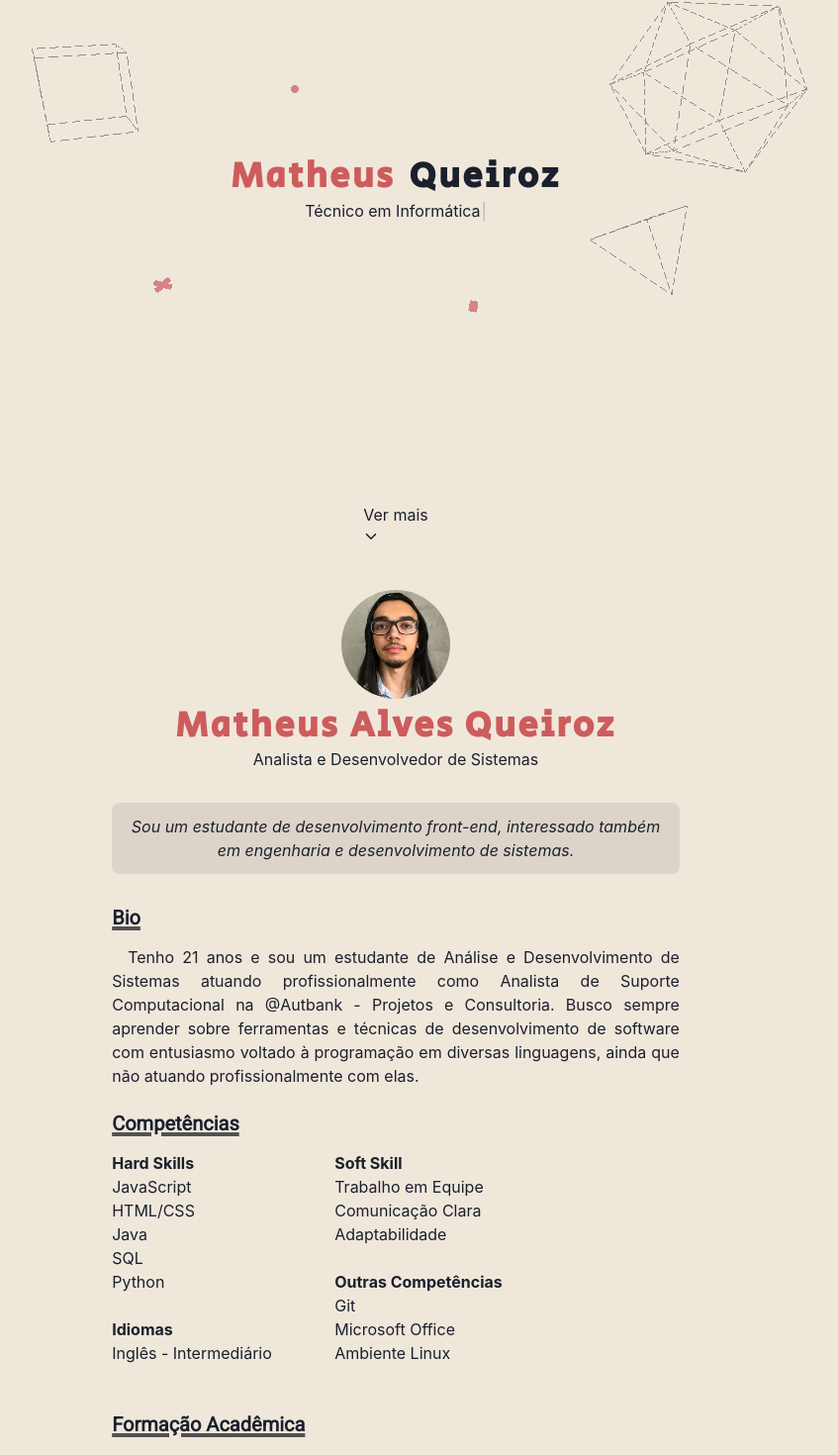
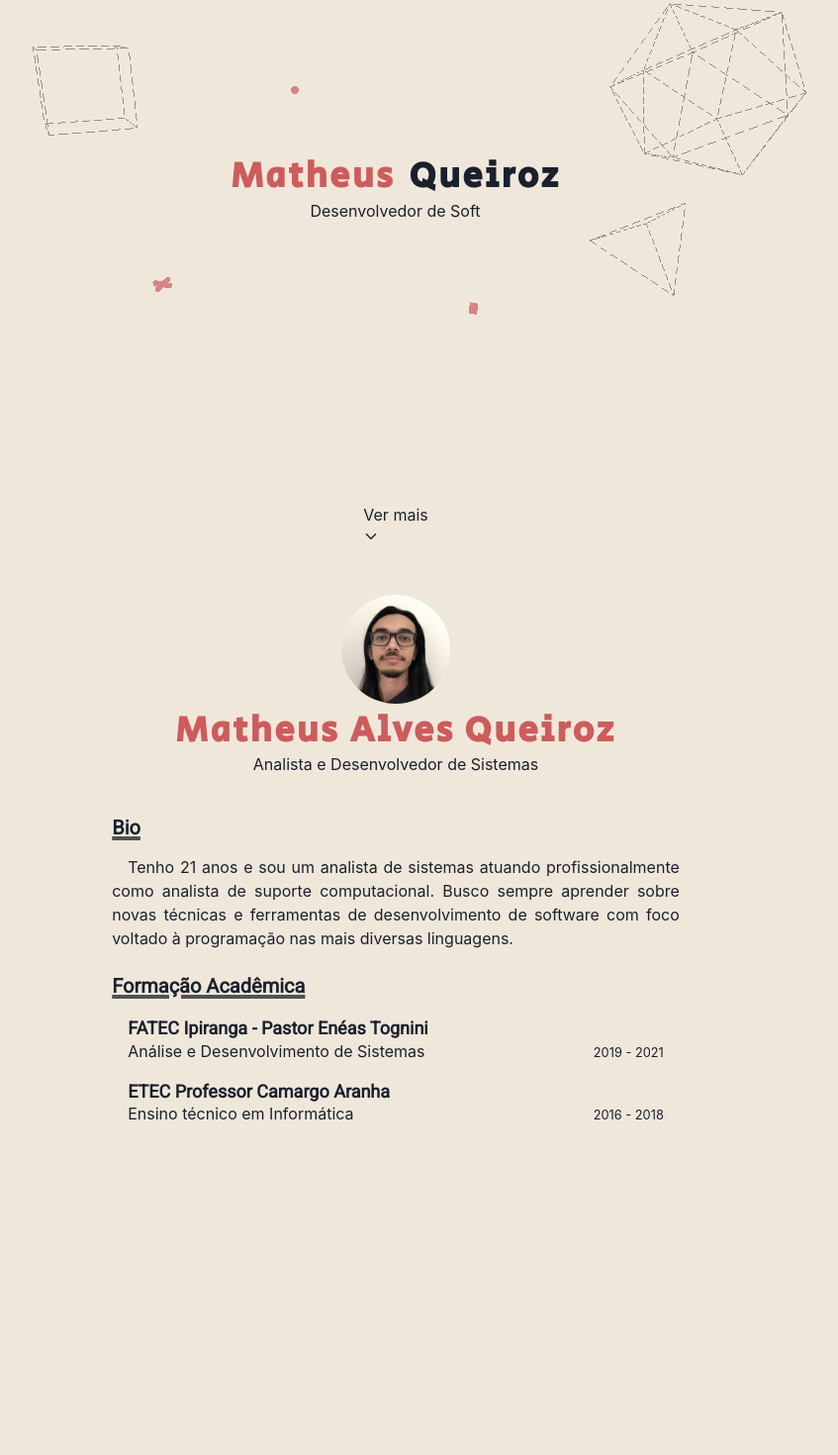
Before and after one commit to math-queiroz/homepage, a Next.js app: page / in a window 1280 px wide. Shown: the part 214-1684 px from the top of the page at 99% size, without its empty margins (240-1087 px from the left). After the commit the page ends 1412 px from the top, so only its background shows below. Built offline with nearby package versions, Linux system fonts and the light colour scheme.

Commit message:
refactor: tweaked some layouts and infos

```diff
--- /dev/null
+++ b/components/centralized-box.js
@@ -0,0 +1,24 @@
+import {
+    Box
+} from '@chakra-ui/react'
+
+const CentralizedBox = ({ children, id, style }) => {
+    return (
+        <Box
+            id={id}
+            style={{
+                display: 'flex',
+                flexDirection: 'column',
+                height: 'calc(100vh - 190px)',
+                width: '100vw',
+                alignItems: 'center',
+                justifyContent: 'center',
+                ...style
+            }}
+        >
+            {children}
+        </Box>
+    )
+}
+
+export default CentralizedBox
--- a/components/centralized-container.js
+++ /dev/null
@@ -1,24 +0,0 @@
-import {
-    Container,
-    Box
-} from '@chakra-ui/react'
-
-const CentralizedContainer = ({ children, id, style }) => {
-    return (
-        <Container
-            id={id}
-            style={{
-                display: 'flex',
-                height: 'calc(100vh - 190px)',
-                alignItems: 'center',
-                justifyContent: 'center'
-            }}
-        >
-            <Box {...style}>
-                {children}
-            </Box>
-        </Container>
-    )
-}
-
-export default CentralizedContainer
--- a/components/info-card.js
+++ b/components/info-card.js
@@ -25,7 +25,7 @@ const InfoCard = () => {
   return (
     <Container id="landpage-info-container">
       <Section delay={1.2}>
-        <Box align="center" mt={10}>
+        <Box align="center" my={10}>
           <Image
             maxWidth="110px"
             display="inline-block"
@@ -48,70 +48,36 @@ const InfoCard = () => {
           <p>Analista e Desenvolvedor de Sistemas</p>
         </Box>
 
-        <Box
-          borderRadius="lg"
-          bg={useColorModeValue('blackAlpha.200', 'whiteAlpha.200')}
-          my={8}
-          p={3}
-          align="center"
-        >
-          <i>Sou um estudante de desenvolvimento front-end, interessado também em engenharia e desenvolvimento de sistemas.</i>
-        </Box>
         <Heading as="h3" variant="section-title">
           Bio
         </Heading>
         <Paragraph>
-          Tenho {calcYearsFromDate(new Date('2001-10-02'))} anos e sou um estudante de Análise e Desenvolvimento de
-          Sistemas atuando profissionalmente como Analista de Suporte Computacional na @Autbank - Projetos e Consultoria.
-          Busco sempre aprender sobre ferramentas e técnicas de desenvolvimento de software com entusiasmo voltado
-          à programação em diversas linguagens, ainda que não atuando profissionalmente com elas.
+          Tenho {calcYearsFromDate(new Date('2001-10-02'))} anos e sou um analista de sistemas
+          atuando profissionalmente como analista de suporte computacional.
+          Busco sempre aprender sobre novas técnicas e ferramentas de desenvolvimento de software com foco voltado
+          à programação nas mais diversas linguagens.
         </Paragraph>
-      </Section>
-
-      <Section delay={1.5}>
-        <Heading as="h3" variant="section-title">
-          Competências
-        </Heading>
-        <List display="inline-grid" minWidth="225px">
-          <Text fontWeight="bold">Hard Skills</Text>
-          <ListItem>JavaScript</ListItem>
-          <ListItem>HTML/CSS</ListItem>
-          <ListItem>Java</ListItem>
-          <ListItem>SQL</ListItem>
-          <ListItem>Python</ListItem>
-          <br />
-          <Text fontWeight="bold">Idiomas</Text>
-          <ListItem>Inglês - Intermediário</ListItem>
-          <br />
-        </List>
-        <List display="inline-grid" minWidth="225px">
-          <Text fontWeight="bold">Soft Skill</Text>
-          <ListItem>Trabalho em Equipe</ListItem>
-          <ListItem>Comunicação Clara</ListItem>
-          <ListItem>Adaptabilidade</ListItem>
-          <br />
-          <Text fontWeight="bold">Outras Competências</Text>
-          <ListItem>Git</ListItem>
-          <ListItem>Microsoft Office</ListItem>
-          <ListItem>Ambiente Linux</ListItem>
-        </List>
       </Section>
 
       <Section delay={1.8}>
         <Heading as="h3" variant="section-title" mb="1em">
           Formação Acadêmica
         </Heading>
-        <Box ml={4}>
+        <Box mx={4}>
           <Heading as="h5" fontSize={18}>
             FATEC Ipiranga - Pastor Enéas Tognini
           </Heading>
-          <Text>
-            Análise e Desenvolvimento de Sistemas - Cursando atualmente
-          </Text>
+          <Box display="flex">
+            <Text style={{flexGrow: 1}}>Análise e Desenvolvimento de Sistemas</Text>
+            <Text align="right"><small>2019 - 2021</small></Text>
+          </Box>
           <Heading as="h5" fontSize={18} mt="1em">
-            ETEC Professor Camargo Aranha - 2018
+            ETEC Professor Camargo Aranha
           </Heading>
-          <Text>Técnico em Informática - Cursado de 2016 a 2018</Text>
+          <Box display="flex">
+            <Text style={{flexGrow: 1}}>Ensino técnico em Informática</Text>
+            <Text align="right"><small>2016 - 2018</small></Text>
+          </Box>
         </Box>
       </Section>
     </Container>
--- a/pages/about.js
+++ b/pages/about.js
@@ -110,11 +110,7 @@ const Bio = () => {
             Sobre Este Site
           </Heading>
           <Paragraph>
-            Desenvolvido em Next.JS, parte da confecção deste site inspirou-se no&nbsp;
-            <Link href="https://youtu.be/bSMZgXzC9AA" color={'indianred'}>
-              vídeo
-            </Link>
-            &nbsp;disponibilizado por{' '}
+            {'Desenvolvido em Next.JS, parte da confecção deste site inspirou-se no repositório de '}
             <Link href="https://www.craftz.dog">
               <b>@devaslife</b>
             </Link>
--- a/pages/index.js
+++ b/pages/index.js
@@ -4,7 +4,7 @@ import { Link } from 'react-scroll'
 import Typewriter from 'typewriter-effect'
 import Layout from '../components/layouts/article'
 import BackgroundScene from '../components/background-scene'
-import CentralizedContainer from '../components/centralized-container'
+import CentralizedBox from '../components/centralized-box'
 import InfoCard from '../components/info-card'
 import Section from '../components/section'
 import { IoIosArrowDown } from 'react-icons/io'
@@ -14,7 +14,7 @@ const Page = () => {
     <Layout title="Início">
       <BackgroundScene />
       <Box>
-        <CentralizedContainer id="landpage-header-contaianer" style={{ textAlign: 'center' }}>
+        <CentralizedBox id="landpage-header-contaianer" style={{ textAlign: 'center' }}>
           <Heading
             as="h1"
             style={{
@@ -27,18 +27,17 @@ const Page = () => {
           </Heading>
           <Section delay={0.3} verticalFadeIn>
             <Typewriter
-              onInit={typewriter => {
-                typewriter
-                  .changeDeleteSpeed(32)
-                  .typeString('Técnico em Informática')
-                  .pauseFor(2000)
-                  .deleteAll()
-                  .typeString('Analista e Desenvolvedor de Sistemas')
-                  .start()
+              options={{
+                strings: ['Analista de Sistemas', 'Desenvolvedor de Software', 'Técnico em Informática'],
+                autoStart: true,
+                loop: true,
+                delay: 60,
+                deleteSpeed: 40,
+                cursor: ''
               }}
             />
           </Section>
-        </CentralizedContainer>
+        </CentralizedBox>
         <Container
           style={{
             display: 'flex',
@@ -67,7 +66,9 @@ const Page = () => {
           </Section>
         </Container>
       </Box>
-      <InfoCard id="landpage-info-container" />
+      <CentralizedBox>
+        <InfoCard id="landpage-info-container" />
+      </CentralizedBox>
     </Layout>
   )
 }
```
Also changed, not shown: public/images/profile.jpg.
